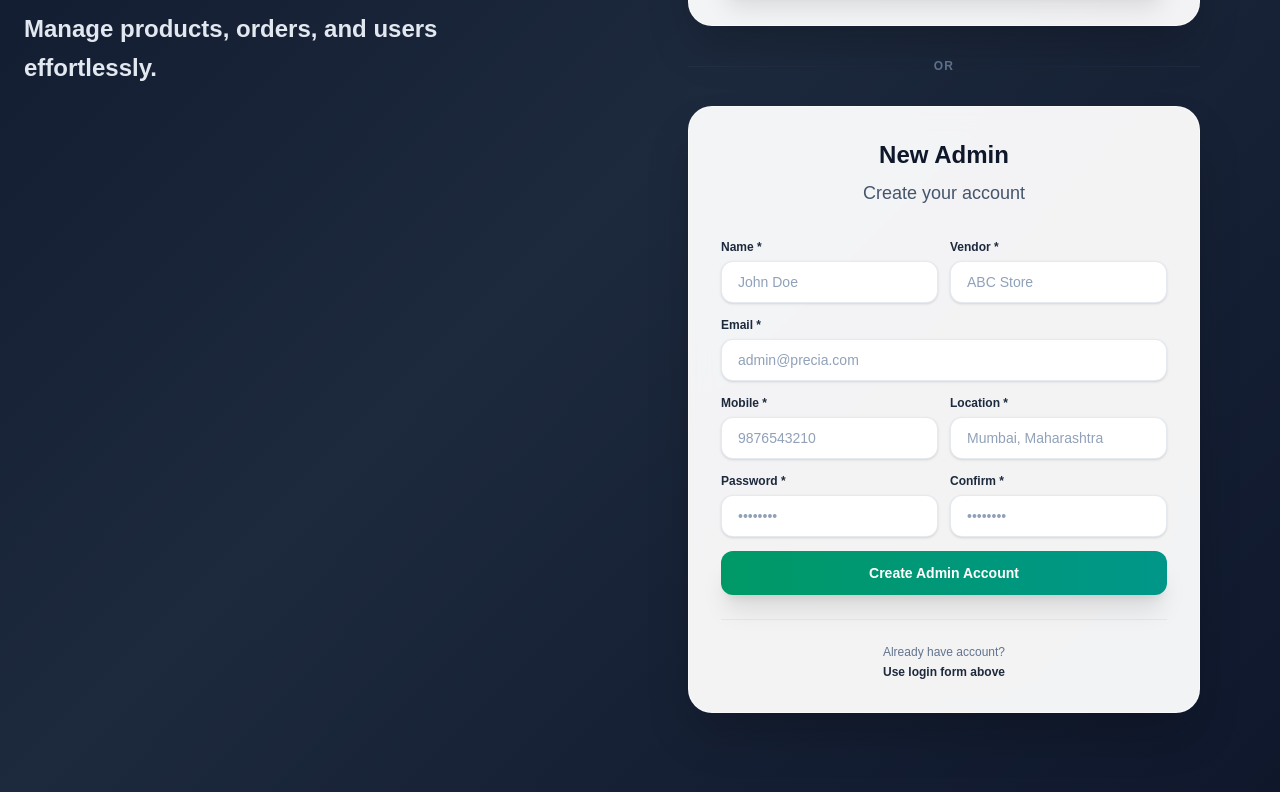
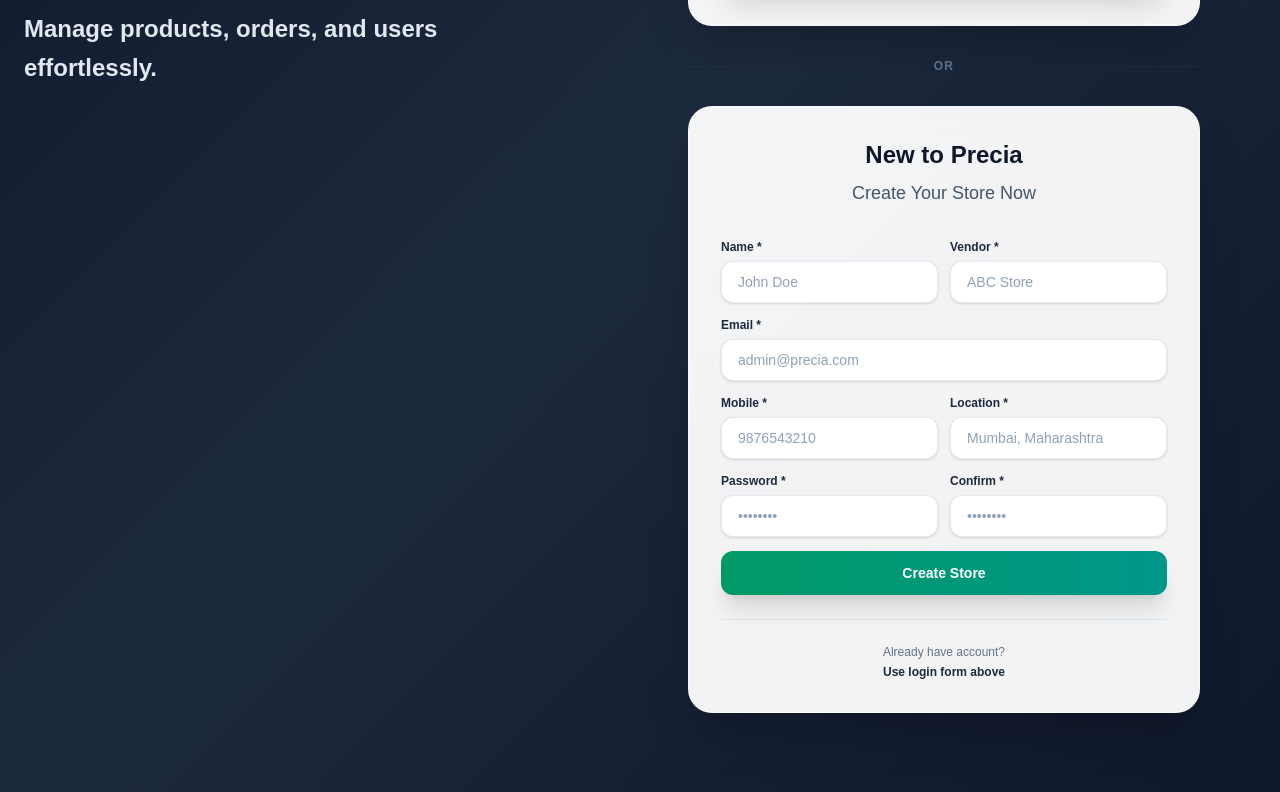
Before and after one commit to Pratikshasaha/ecom-admin, a Next.js app: page / in a window 1280 px wide. Shown: the part 480-1272 px from the top of the page. Built offline with nearby package versions, Linux system fonts and the light colour scheme.

Commit message:
fix added

```diff
--- a/app/page.tsx
+++ b/app/page.tsx
@@ -471,8 +471,8 @@
               {/* Registration Form */}
               <div className="bg-white/95 backdrop-blur-md p-8 rounded-3xl shadow-2xl border border-white/60">
                 <div className="mb-8">
-                  <h2 className="text-2xl font-bold text-slate-900 mb-2 text-center">New Admin</h2>
-                  <p className="text-slate-600 text-center text-lg">Create your account</p>
+                  <h2 className="text-2xl font-bold text-slate-900 mb-2 text-center">New to Precia</h2>
+                  <p className="text-slate-600 text-center text-lg">Create Your Store Now</p>
                 </div>
 
                 {regError && (
@@ -588,7 +588,7 @@
                     disabled={regLoading}
                     className="w-full bg-gradient-to-r from-emerald-600 to-teal-600 hover:from-teal-600 hover:to-emerald-600 text-white py-3 rounded-xl font-bold text-sm shadow-xl hover:shadow-2xl transform hover:-translate-y-1 transition-all duration-300 disabled:opacity-50 disabled:cursor-not-allowed"
                   >
-                    {regLoading ? "Creating..." : "Create Admin Account"}
+                    {regLoading ? "Creating..." : "Create Store"}
                   </button>
                 </form>
 
```
